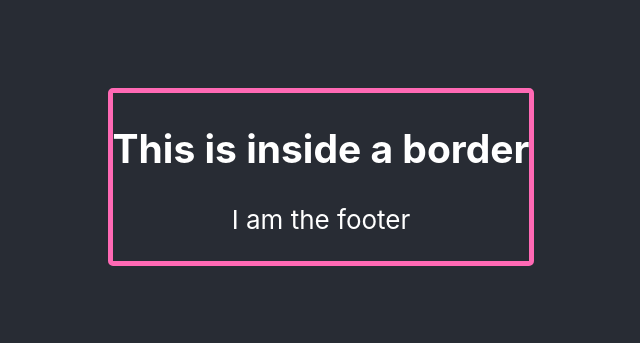
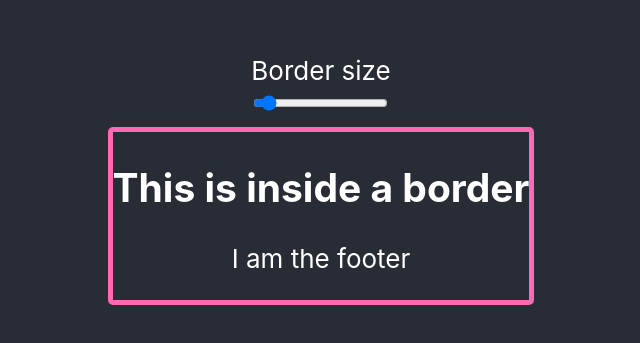
Before and after one commit to rudfoss/cra-workshop, a React (Create React App) app: page / in a window 1280 px wide. Shown: the part 223-566 px from the top of the page, without its empty margins (319-959 px from the left). Built offline with nearby package versions, Linux system fonts and the light colour scheme.

Commit message:
ControllerBigBorder™

```diff
--- a/src/App.tsx
+++ b/src/App.tsx
@@ -1,5 +1,5 @@
 import React from 'react';
-import BigBorder from 'tasks/BigBorder';
+import { ControlledBigBorder } from 'tasks/BigBorder';
 import './App.css';
 // import Task from 'tasks/Repeat';
 
@@ -7,9 +7,9 @@ function App() {
   return (
     <div className="App" >
       <header className="App-header">
-        <BigBorder footer={<p>I am the footer</p>}>
+        <ControlledBigBorder footer={<p>I am the footer</p>}>
           <h2>This is inside a border</h2>
-        </BigBorder>
+        </ControlledBigBorder>
       </header>
     </div>
   );
--- a/src/tasks/BigBorder/BigBorder.tsx
+++ b/src/tasks/BigBorder/BigBorder.tsx
@@ -1,6 +1,6 @@
 import React from "react"
 
-interface BigBorderProps extends React.DetailedHTMLProps<React.HTMLAttributes<HTMLDivElement>, HTMLDivElement> {
+export interface BigBorderProps extends React.DetailedHTMLProps<React.HTMLAttributes<HTMLDivElement>, HTMLDivElement> {
 	footer?: React.ReactNode
 
 	/**
--- /dev/null
+++ b/src/tasks/BigBorder/ControlledBigBorder.tsx
@@ -0,0 +1,16 @@
+import { useState } from "react"
+import { RangeInput } from "ui/RangeInput/RangeInput"
+import { BigBorder, BigBorderProps } from "./BigBorder"
+
+type ControlledBigBorderProps = Omit<BigBorderProps, "size">
+
+export const ControlledBigBorder = (props: ControlledBigBorderProps) => {
+	const [size, setSize] = useState(5)
+
+	return (
+		<>
+			<RangeInput value={size} onChange={setSize} min={1} max={100} label="Border size" />
+			<BigBorder {...props} size={size}/>
+		</>
+	)
+}
--- a/src/tasks/BigBorder/index.ts
+++ b/src/tasks/BigBorder/index.ts
@@ -1 +1,2 @@
 export { BigBorder as default } from "./BigBorder"
+export { ControlledBigBorder } from "./ControlledBigBorder"
```
